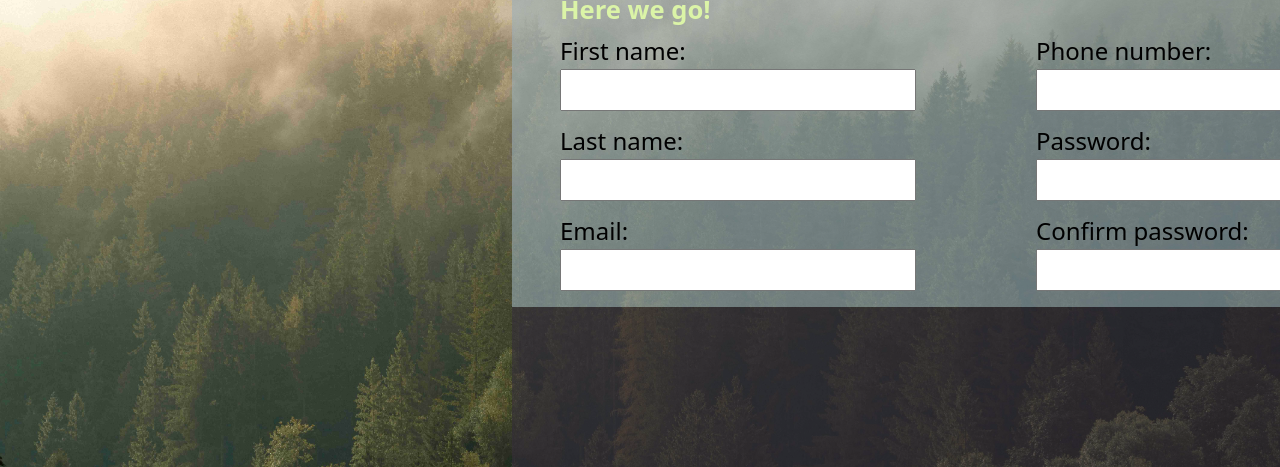
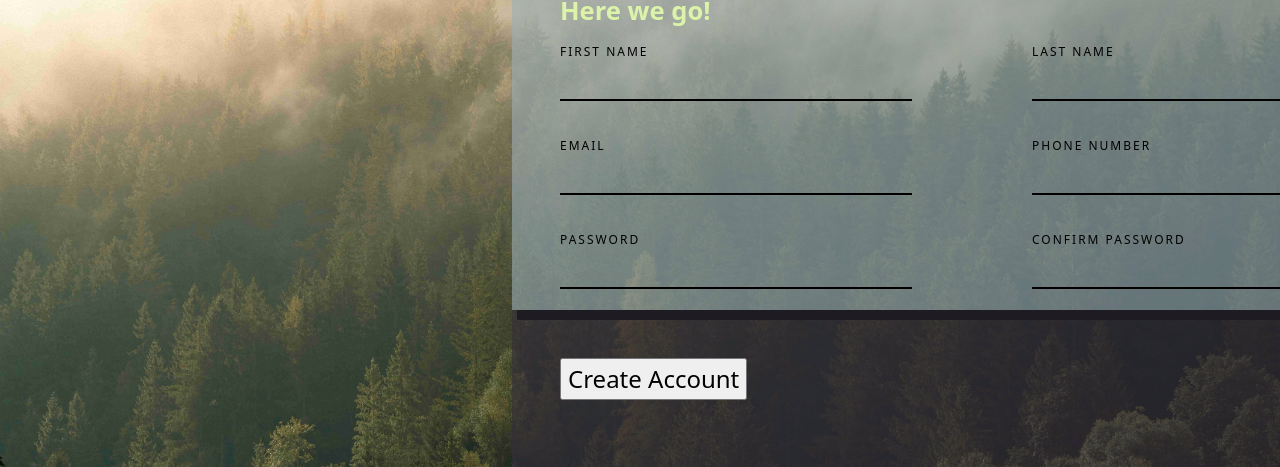
Before and after one commit to underark/top-sign-up, a plain HTML site: page index.html in a window 1280 px wide. Shown: the part 333-800 px from the top of the page. Drawn offline with Linux system fonts and the light colour scheme.

Commit message:
Changed middle section height
Now stops scaling at 330px to ensure form always stays within the middle div

```diff
--- a/index.html
+++ b/index.html
@@ -23,28 +23,28 @@
             </div>
             <div class="middle">
                 <h1>Here we go!</h1>
-                <form action="/" method="post">
+                <form action="/" method="post" id="form">
                     <div class="column">
-                        <label for="first-name">First name:</label>
+                        <label for="first-name">FIRST NAME</label>
                         <input type="text" id="first-name" name="first">
-                        <label for="last-name">Last name:</label>
-                        <input type="text" id="last-name" name="last">
-                        <label for="email">Email:</label>
+                        <label for="email">EMAIL</label>
                         <input type="email" id="email" name="email">
+                        <label for="password">PASSWORD</label>
+                        <input type="password" id="password" name="password">
                     </div>
 
                     <div class="column">
-                        <label for="phone-number">Phone number:</label>
+                        <label for="last-name">LAST NAME</label>
+                        <input type="text" id="last-name" name="last">
+                        <label for="phone-number">PHONE NUMBER</label>
                         <input type="tel" id="phone-number" name="phone">
-                        <label for="password">Password:</label>
-                        <input type="password" id="password" name="password">
-                        <label for="password-confirm">Confirm password:</label>
+                        <label for="password-confirm">CONFIRM PASSWORD</label>
                         <input type="password" id="password-confirm">
                     </div>
                 </form>
             </div>
             <div class="bottom panel">
-
+                <button type="submit" form="form">Create Account</button>
             </div>
         </div>
     </div>
--- a/styles.css
+++ b/styles.css
@@ -117,10 +117,15 @@ h1, h2, h3, h4, h5, h6 {
 .middle {
 	display: flex;
 	flex-direction: column;
-	justify-content: space-evenly;
-	height: max(40vh);
-	min-height: 10rem;
+	gap: 0.5rem;
+	height: 40vh;
+	min-height: 330px;
 	background-color: var(--form-color);
+	box-shadow: black 5px 10px;
+}
+
+.middle > h1 {
+	margin-top: 0.5rem;
 }
 
 .bottom {
@@ -139,8 +144,23 @@ form {
 	margin-left: 2rem;
 }
 
+label {
+	font-size: 0.5rem;
+	letter-spacing: 2px;
+}
+
 input {
-	margin-bottom: 0.5rem;
+	margin-bottom: 1.5rem;
+	background-color: transparent;
+	border-top: transparent;
+	border-left: transparent;
+	border-right: transparent;
+	border-bottom: 2px solid black;
+}
+
+button {
+	margin-top: 2rem;
+	margin-left: 2rem;
 }
 
 h1 {
```
